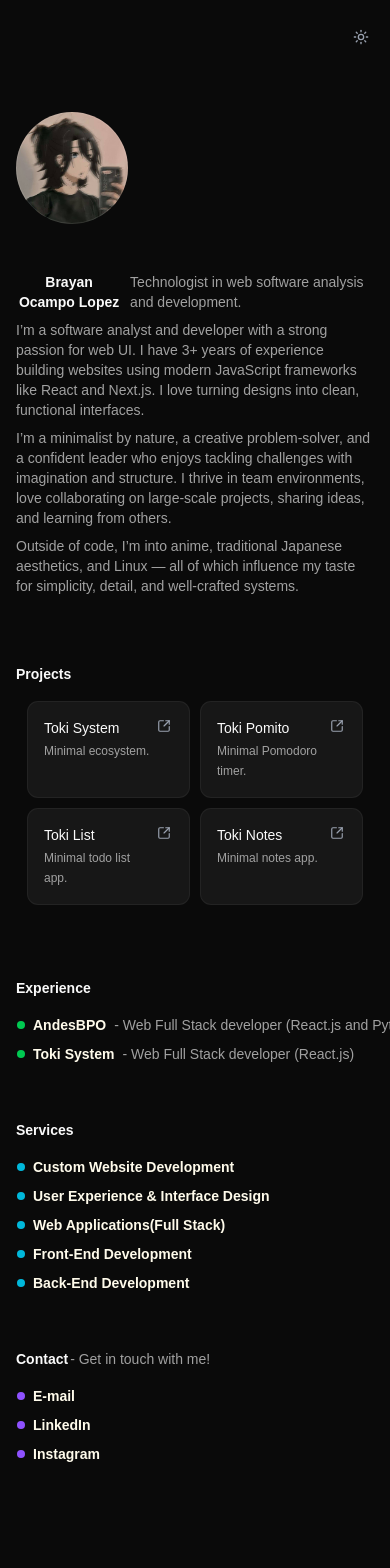
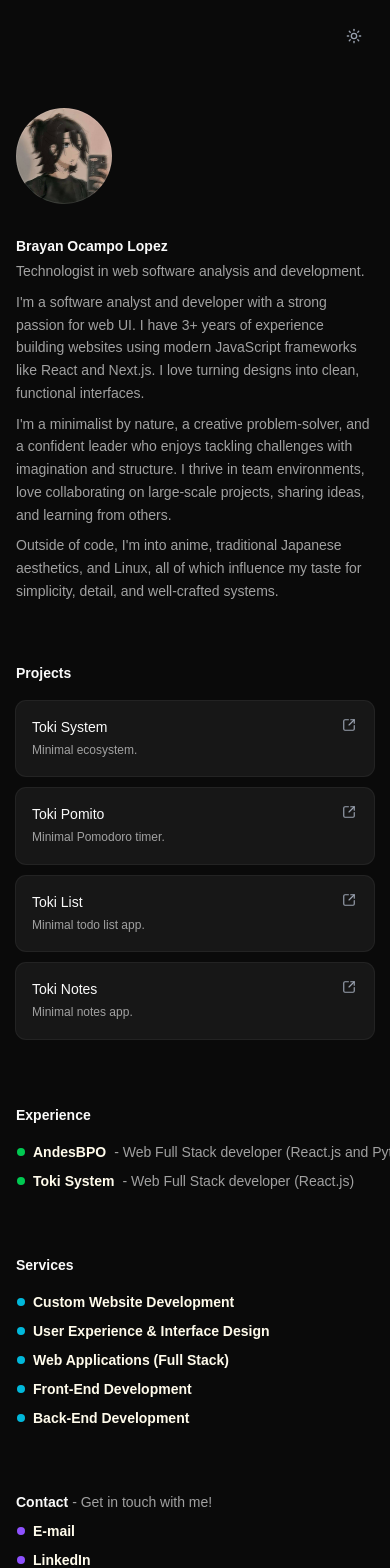
Before and after one commit to AnonymouzUser/portfolio, a React (Vite) app: page / in a window 390 px wide. Shown: the top 1568 px of the page. Before the commit the page ends 1468 px from the top, so only its background shows below. Built offline with nearby package versions, Linux system fonts and the light colour scheme.

Commit message:
feat: changes for responsive web

```diff
--- a/src/components/navbar.tsx
+++ b/src/components/navbar.tsx
@@ -8,7 +8,7 @@ interface navbarProps {
 
 export const Navbar = ({ theme, toggleTheme }: navbarProps) => {
   return (
-    <div className="mt-4 flex h-12 w-full flex-row items-center justify-between p-1">
+    <header className="mt-3 flex h-12 w-full flex-row items-center justify-between p-1 sm:mt-4">
       <div className="flex flex-row gap-2">
         {/* <Link
           to="/"
@@ -43,8 +43,9 @@ export const Navbar = ({ theme, toggleTheme }: navbarProps) => {
       </div>
       <div>
         <Button
+          aria-label={`Switch to ${theme === "dark" ? "light" : "dark"} theme`}
           onClick={toggleTheme}
-          className={`size-4 rounded-full bg-transparent transition-colors duration-300 hover:cursor-pointer hover:bg-transparent ${
+          className={`size-8 rounded-full bg-transparent p-0 transition-colors duration-300 hover:cursor-pointer hover:bg-transparent ${
             theme === "dark"
               ? "text-gray-400 hover:text-white"
               : "text-gray-500 hover:text-slate-950"
@@ -57,6 +58,6 @@ export const Navbar = ({ theme, toggleTheme }: navbarProps) => {
           )}
         </Button>
       </div>
-    </div>
+    </header>
   )
 }
--- a/src/pages/home/home.tsx
+++ b/src/pages/home/home.tsx
@@ -1,34 +1,29 @@
-import { Avatar, AvatarImage, AvatarFallback } from "@/components/ui/avatar"
+import { Avatar, AvatarFallback, AvatarImage } from "@/components/ui/avatar"
+import { CardPro } from "@/components/ui/card-pro"
+import { HoverLinkCon } from "@/components/ui/hover-link-con"
 import { HoverLinkExp } from "@/components/ui/hover-link-exp"
 import { HoverLinkSer } from "@/components/ui/hover-link-ser"
-
-import { CardPro } from "@/components/ui/card-pro"
 import {
   Tooltip,
   TooltipContent,
   TooltipProvider,
   TooltipTrigger,
 } from "@/components/ui/tooltip"
-import { HoverLinkCon } from "@/components/ui/hover-link-con"
 
-interface homeProps {
+interface HomeProps {
   theme: string
 }
 
-export const Home = ({ theme }: homeProps) => {
+export const Home = ({ theme }: HomeProps) => {
   return (
-    <div className="flex flex-col gap-16">
-      <div className="flex flex-col gap-12">
-        <Avatar className="size-28">
-          <AvatarImage
-            src="/img/logo.jpg"
-            alt="@itssolome"
-            className="size-28"
-          />
+    <main className="flex flex-col gap-14 pb-10 sm:gap-16 sm:pb-16">
+      <section className="flex flex-col gap-8 sm:gap-12">
+        <Avatar className="size-24 sm:size-28">
+          <AvatarImage src="/img/logo.jpg" alt="@itssolome" />
           <AvatarFallback>itssolome</AvatarFallback>
         </Avatar>
         <div className="flex flex-col gap-2">
-          <div className="m-0 flex flex-row gap-2 p-0">
+          <div className="flex flex-wrap items-baseline gap-x-2 gap-y-1">
             <TooltipProvider>
               <Tooltip>
                 <TooltipTrigger>
@@ -39,69 +34,42 @@ export const Home = ({ theme }: homeProps) => {
                 </TooltipContent>
               </Tooltip>
             </TooltipProvider>
-            <p className="text-sm text-muted-foreground">
+            <p className="text-sm leading-relaxed text-muted-foreground">
               Technologist in web software analysis and development.
             </p>
           </div>
-          <p className="text-sm tracking-normal text-muted-foreground">
-            I’m a software analyst and developer with a strong passion for web
-            UI. I have 3+ years of experience building websites using modern
-            JavaScript frameworks like React and Next.js. I love turning designs
-            into clean, functional interfaces.
+          <p className="text-sm leading-relaxed text-muted-foreground">
+            I&apos;m a software analyst and developer with a strong passion for web UI.
+            I have 3+ years of experience building websites using modern JavaScript
+            frameworks like React and Next.js. I love turning designs into clean,
+            functional interfaces.
           </p>
-          <p className="text-sm tracking-normal text-muted-foreground">
-            I’m a minimalist by nature, a creative problem-solver, and a
-            confident leader who enjoys tackling challenges with imagination and
-            structure. I thrive in team environments, love collaborating on
-            large-scale projects, sharing ideas, and learning from others.
+          <p className="text-sm leading-relaxed text-muted-foreground">
+            I&apos;m a minimalist by nature, a creative problem-solver, and a confident
+            leader who enjoys tackling challenges with imagination and structure. I
+            thrive in team environments, love collaborating on large-scale projects,
+            sharing ideas, and learning from others.
           </p>
-          <p className="text-sm tracking-normal text-muted-foreground">
-            Outside of code, I’m into anime, traditional Japanese aesthetics,
-            and Linux — all of which influence my taste for simplicity, detail,
-            and well-crafted systems.
+          <p className="text-sm leading-relaxed text-muted-foreground">
+            Outside of code, I&apos;m into anime, traditional Japanese aesthetics, and
+            Linux, all of which influence my taste for simplicity, detail, and
+            well-crafted systems.
           </p>
         </div>
+      </section>
+
+      <section>
+        <h2 className="mb-2 font-semibold">Projects</h2>
+        <div className="grid grid-cols-1 gap-3 py-1.5 sm:grid-cols-2 sm:px-3">
+          <CardPro title="Toki System" description="Minimal ecosystem." link="https://tokisystem.vercel.app/" theme={theme} />
+          <CardPro title="Toki Pomito" description="Minimal Pomodoro timer." link="https://tokipomito.vercel.app/" theme={theme} />
+          <CardPro title="Toki List" description="Minimal todo list app." link="https://tokilist.vercel.app/" theme={theme} />
+          <CardPro title="Toki Notes" description="Minimal notes app." link="https://tokinotes.vercel.app/" theme={theme} />
         </div>
-      <div className="flex flex-col gap-12">
-        <div className="flex flex-col gap-0">
-          <h1 className="mb-2 font-semibold">Projects</h1>
-          <div className="flex flex-row gap-3 p-1.5 pr-3 pl-3">
-            <CardPro
-              title="Toki System"
-              description="Minimal ecosystem."
-              className="flex-1"
-              link="https://tokisystem.vercel.app/"
-              theme={theme}
-            />
-            <CardPro
-              title="Toki Pomito"
-              description="Minimal Pomodoro timer."
-              className="flex-1"
-              link="https://tokipomito.vercel.app/"
-              theme={theme}
-            />
-          </div>
-          <div className="flex flex-row gap-3 p-1.5 pr-3 pl-3">
-            <CardPro
-              title="Toki List"
-              description="Minimal todo list app."
-              className="flex-1"
-              link="https://tokilist.vercel.app/"
-              theme={theme}
-            />
-            <CardPro
-              title="Toki Notes"
-              description="Minimal notes app."
-              className="flex-1"
-              link="https://tokinotes.vercel.app/"
-              theme={theme}
-            />
-          </div>
-        </div>
-      </div>
-      <div className="flex flex-col gap-12">
-        <div className="flex flex-col gap-0">
-          <h1 className="mb-2 font-semibold">Experience</h1>
+      </section>
+
+      <section>
+        <h2 className="mb-2 font-semibold">Experience</h2>
         <HoverLinkExp
           title="AndesBPO"
           description="Web Full Stack developer (React.js and Python FastAPI)"
@@ -118,66 +86,26 @@ export const Home = ({ theme }: homeProps) => {
           paragraph2=""
           paragraph3=""
         />
+      </section>
+
+      <section>
+        <h2 className="mb-2 font-semibold">Services</h2>
+        <HoverLinkSer link="mailto:contact.ocampo.info@gmail.com" title="Custom Website Development" theme={theme} />
+        <HoverLinkSer link="mailto:contact.ocampo.info@gmail.com" title="User Experience & Interface Design" theme={theme} />
+        <HoverLinkSer link="mailto:contact.ocampo.info@gmail.com" title="Web Applications (Full Stack)" theme={theme} />
+        <HoverLinkSer link="mailto:contact.ocampo.info@gmail.com" title="Front-End Development" theme={theme} />
+        <HoverLinkSer link="mailto:contact.ocampo.info@gmail.com" title="Back-End Development" theme={theme} />
+      </section>
+
+      <section>
+        <div className="flex flex-wrap items-baseline gap-x-1 gap-y-0.5">
+          <h2 className="font-semibold">Contact</h2>
+          <p className="text-sm text-muted-foreground">- Get in touch with me!</p>
         </div>
-        <div className="flex flex-col gap-12">
-          <div className="flex flex-col gap-0">
-            <h1 className="mb-2 font-semibold">Services</h1>
-            <HoverLinkSer
-              link="mailto:contact.ocampo.info@gmail.com"
-              title="Custom Website Development"
-              theme={theme}
-            />
-            <HoverLinkSer
-              link="mailto:contact.ocampo.info@gmail.com"
-              title="User Experience & Interface Design"
-              theme={theme}
-            />
-            <HoverLinkSer
-              link="mailto:contact.ocampo.info@gmail.com"
-              title="Web Applications(Full Stack)"
-              theme={theme}
-            />
-            <HoverLinkSer
-              link="mailto:contact.ocampo.info@gmail.com"
-              title="Front-End Development"
-              theme={theme}
-            />
-            <HoverLinkSer
-              link="mailto:contact.ocampo.info@gmail.com"
-              title="Back-End Development"
-              theme={theme}
-            />
-          </div>
-        </div>
-        <div className="flex flex-col gap-12">
-          <div className="flex flex-col gap-0">
-            <div className="flex flex-row items-center gap-0.5">
-              <h1 className="mb-2 font-semibold">Contact</h1>
-              <p className="mb-2 text-sm text-muted-foreground">
-                - Get in touch with me!
-              </p>
-            </div>
-            <HoverLinkCon
-              link="mailto:contact.ocampo.info@gmail.com"
-              title="E-mail"
-              theme={theme}
-              target="_blank"
-            />
-            <HoverLinkCon
-              link="https://linkedin.com/in/brayan-ocampo-lopez"
-              title="LinkedIn"
-              theme={theme}
-              target="_blank"
-            />
-            <HoverLinkCon
-              link="https://instagram.com/its_solome"
-              title="Instagram"
-              theme={theme}
-              target="_blank"
-            />
-          </div>
-        </div>
-      </div>
-    </div>
+        <HoverLinkCon link="mailto:contact.ocampo.info@gmail.com" title="E-mail" theme={theme} target="_blank" />
+        <HoverLinkCon link="https://linkedin.com/in/brayan-ocampo-lopez" title="LinkedIn" theme={theme} target="_blank" />
+        <HoverLinkCon link="https://instagram.com/its_solome" title="Instagram" theme={theme} target="_blank" />
+      </section>
+    </main>
   )
 }
```
Lines whose indentation alone changed are shown as unchanged.
